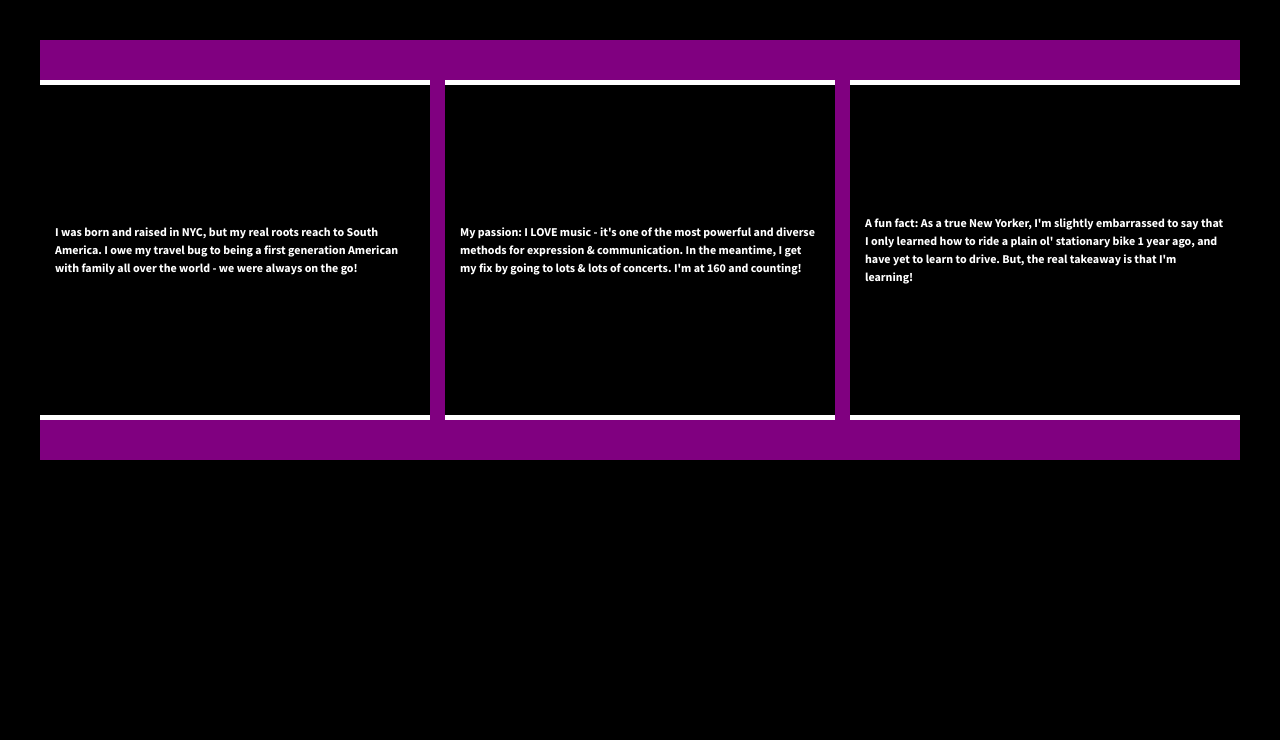
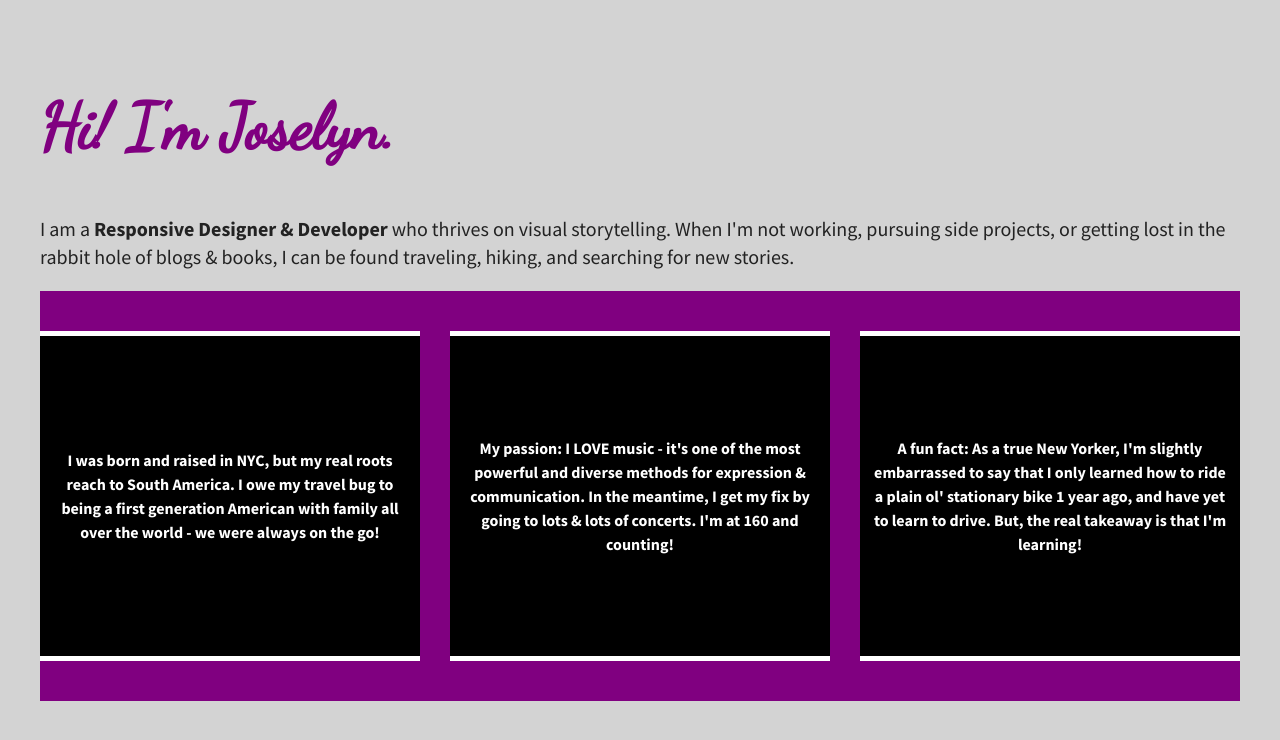
Before and after one commit to jbshmaeff/flexbox-grids, a plain HTML site: page 07.01-206-divs-flexbox-starter/index.html in a window 1280 px wide. Drawn offline with nearby package versions, Linux system fonts and the light colour scheme.

Commit message:
Added header and intro, changed colors

```diff
--- a/07.01-206-divs-flexbox-starter/css/main.css
+++ b/07.01-206-divs-flexbox-starter/css/main.css
@@ -97,8 +97,18 @@ textarea {
 
 
 html {
-  background-color: black;
+  background-color:lightgray;
   height: 100%;
+}
+
+h1 {
+    font-size: 4rem;
+    color:purple;
+    font-family: Dancing Script, cursive;
+}
+
+span {
+    font-weight: bold;
 }
 
 body {
@@ -120,18 +130,19 @@ body {
   /*give the divs a width of 30%, add display:flex, set justify-content and align-items to center*/
   color: #fff;
   line-height: 1.5em;
-  font-size: .6em;
+  font-size: .8em;
   background-color: black;
   height: 300px;
   display: flex;
   width: 30%;
-  justify-content: center;
+  justify-content: space-around;
   align-items: center;
   border-top: 5px solid white;
   margin-top: 40px;
   border-bottom: 5px solid white;
   margin-bottom: 40px;
-  padding: 15px;
+  padding: 10px;
+  text-align: center;
 
 
 }
--- a/07.01-206-divs-flexbox-starter/index.html
+++ b/07.01-206-divs-flexbox-starter/index.html
@@ -15,12 +15,20 @@
         <script src="js/vendor/modernizr-2.8.3.min.js"></script>
         <link href='http://fonts.googleapis.com/css?family=Lora:700' rel='stylesheet' type='text/css'>
         <link href='http://fonts.googleapis.com/css?family=Source+Sans+Pro:400,700' rel='stylesheet' type='text/css'>
+        <link href="https://fonts.googleapis.com/css2?family=Dancing+Script&display=swap" rel="stylesheet">
     </head>
+
+    <header>
+        <h1>Hi!  I'm Joselyn. </h1>
+    </header>
+
     <body>
         <!--[if lt IE 8]>
             <p class="browserupgrade">You are using an <strong>outdated</strong> browser. Please <a href="http://browsehappy.com/">upgrade your browser</a> to improve your experience.</p>
         <![endif]-->
-
+        <section class ="intro">
+            <p>I am a <span>Responsive Designer &amp Developer</span> who thrives on visual storytelling.  When I'm not working, pursuing side projects, or getting lost in the rabbit hole of blogs &amp books, I can be found traveling, hiking, and searching for new stories.</p>
+        </section>
         <section class="wrapper">
             <div class="div-1">
                 I was born and raised in NYC, but my real roots reach to South America.  I owe my travel bug to being a first generation American with family all over the world - we were always on the go!
```
